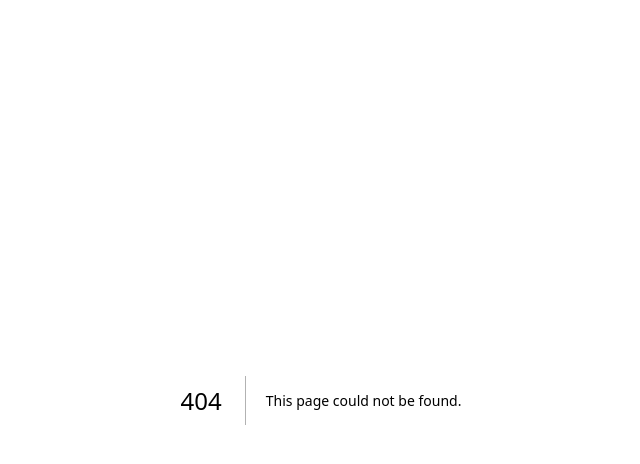
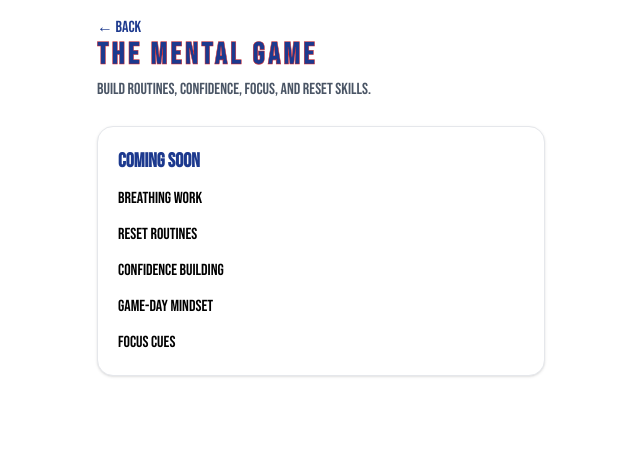
Before and after one commit to shawnsemple/prime-training, a Next.js app: page /mental-game in a window 1280 px wide. Before the commit this address had no page. Shown: the top 464 px of the page, without its empty margins (319-959 px from the left). Built offline with nearby package versions, Linux system fonts and the light colour scheme.

Commit message:
made mental game tab same size as all tabs

```diff
--- /dev/null
+++ b/app/mental-game/page.tsx
@@ -0,0 +1,44 @@
+import Link from "next/link";
+
+export default function MentalGamePage() {
+  return (
+    <main className="min-h-screen bg-white text-black p-4">
+      <div className="max-w-md mx-auto space-y-6">
+
+        <Link href="/">
+          <button className="text-blue-900 font-medium hover:underline">
+            ← Back
+          </button>
+        </Link>
+
+        <div>
+          <h1
+            className="text-[30px] font-extrabold tracking-[0.12em] text-blue-900 leading-none"
+            style={{
+              WebkitTextStroke: "0.5px #dc2626",
+            }}
+          >
+            THE MENTAL GAME
+          </h1>
+
+          <p className="text-gray-600 mt-2">
+            Build routines, confidence, focus, and reset skills.
+          </p>
+        </div>
+
+        <div className="rounded-2xl border border-gray-200 bg-white p-5 shadow space-y-3">
+          <h2 className="text-xl font-semibold text-blue-900">
+            Coming Soon
+          </h2>
+
+          <p>Breathing work</p>
+          <p>Reset routines</p>
+          <p>Confidence building</p>
+          <p>Game-day mindset</p>
+          <p>Focus cues</p>
+        </div>
+
+      </div>
+    </main>
+  );
+}
--- a/app/page.tsx
+++ b/app/page.tsx
@@ -101,7 +101,8 @@ export default function Home() {
   return (
     <main className="min-h-screen bg-white text-black px-4 py-4">
       <div className="max-w-md mx-auto">
-        {/* Header */}
+
+        {/* HEADER */}
         <div className="flex items-center justify-between gap-3 mb-6">
           <h1
             className="flex-1 min-w-0 text-[30px] font-extrabold tracking-[0.12em] text-blue-900 leading-none"
@@ -120,7 +121,7 @@ export default function Home() {
           </button>
         </div>
 
-        {/* Day */}
+        {/* DAY */}
         <div className="mb-4">
           <h2 className="text-2xl font-bold text-blue-900 leading-tight">
             {todayName.toUpperCase()}
@@ -128,9 +129,9 @@ export default function Home() {
           <p className="text-gray-600 text-sm">{planSummary}</p>
         </div>
 
-        {/* Movement */}
+        {/* MOVEMENT */}
         <Link href="/movement">
-          <button className="w-full bg-blue-100 hover:opacity-90 p-5 rounded-2xl text-left mb-4 text-blue-900 shadow active:scale-95 transition">
+          <button className="w-full bg-blue-100 p-5 rounded-2xl text-left mb-4 text-blue-900 shadow">
             <h2 className="text-xl font-semibold">
               Today’s Movement / Band Work
             </h2>
@@ -138,25 +139,25 @@ export default function Home() {
           </button>
         </Link>
 
-        {/* Throwing */}
+        {/* THROWING */}
         <Link href="/throwing">
-          <button className="w-full bg-blue-900 hover:opacity-90 p-5 rounded-2xl text-left mb-4 text-white shadow active:scale-95 transition">
+          <button className="w-full bg-blue-900 p-5 rounded-2xl text-left mb-4 text-white shadow">
             <h2 className="text-xl font-semibold">Today’s Throwing</h2>
             <p className="text-blue-200">{throwingText}</p>
           </button>
         </Link>
 
-        {/* Lift */}
+        {/* LIFT */}
         <Link href="/lift">
-          <button className="w-full bg-red-600 hover:opacity-90 p-5 rounded-2xl text-left mb-4 text-white shadow active:scale-95 transition">
+          <button className="w-full bg-red-600 p-5 rounded-2xl text-left mb-4 text-white shadow">
             <h2 className="text-xl font-semibold">Today’s Lift</h2>
             <p className="text-red-100">{liftText}</p>
           </button>
         </Link>
 
-        {/* Arm Care */}
+        {/* ARM CARE */}
         <Link href="/arm-care">
-          <button className="w-full bg-gray-900 hover:opacity-90 p-5 rounded-2xl text-left mb-4 text-white shadow active:scale-95 transition">
+          <button className="w-full bg-gray-900 p-5 rounded-2xl text-left mb-4 text-white shadow">
             <h2 className="text-xl font-semibold">Arm Care</h2>
             <p className="text-gray-300">
               Complete any 5 recovery exercises
@@ -164,15 +165,23 @@ export default function Home() {
           </button>
         </Link>
 
-        {/* Library */}
+        {/* 🔥 MENTAL GAME (NOW MATCHES SIZE + COLOR) */}
+        <Link href="/mental-game">
+          <button className="w-full bg-blue-900 p-5 rounded-2xl text-left mb-4 text-white shadow">
+            <h2 className="text-xl font-semibold">The Mental Game</h2>
+          </button>
+        </Link>
+
+        {/* LIBRARY */}
         <Link href="/library">
-          <button className="w-full bg-white border-2 border-blue-900 hover:bg-gray-100 p-5 rounded-2xl text-left text-blue-900 shadow active:scale-95 transition">
+          <button className="w-full bg-white border-2 border-blue-900 p-5 rounded-2xl text-left text-blue-900 shadow">
             <h2 className="text-xl font-semibold">Workout Library</h2>
             <p className="text-red-600">
               All drills, lifts, throwing, and long toss
             </p>
           </button>
         </Link>
+
       </div>
     </main>
   );
--- a/middleware.ts
+++ b/middleware.ts
@@ -28,7 +28,6 @@ export async function middleware(request: NextRequest) {
   } = await supabase.auth.getUser();
 
   const pathname = request.nextUrl.pathname;
-
   const publicRoutes = ["/login"];
   const isPublicRoute = publicRoutes.includes(pathname);
 
```
Also changed, not shown: app/login/page.tsx (line endings or trailing spaces).
